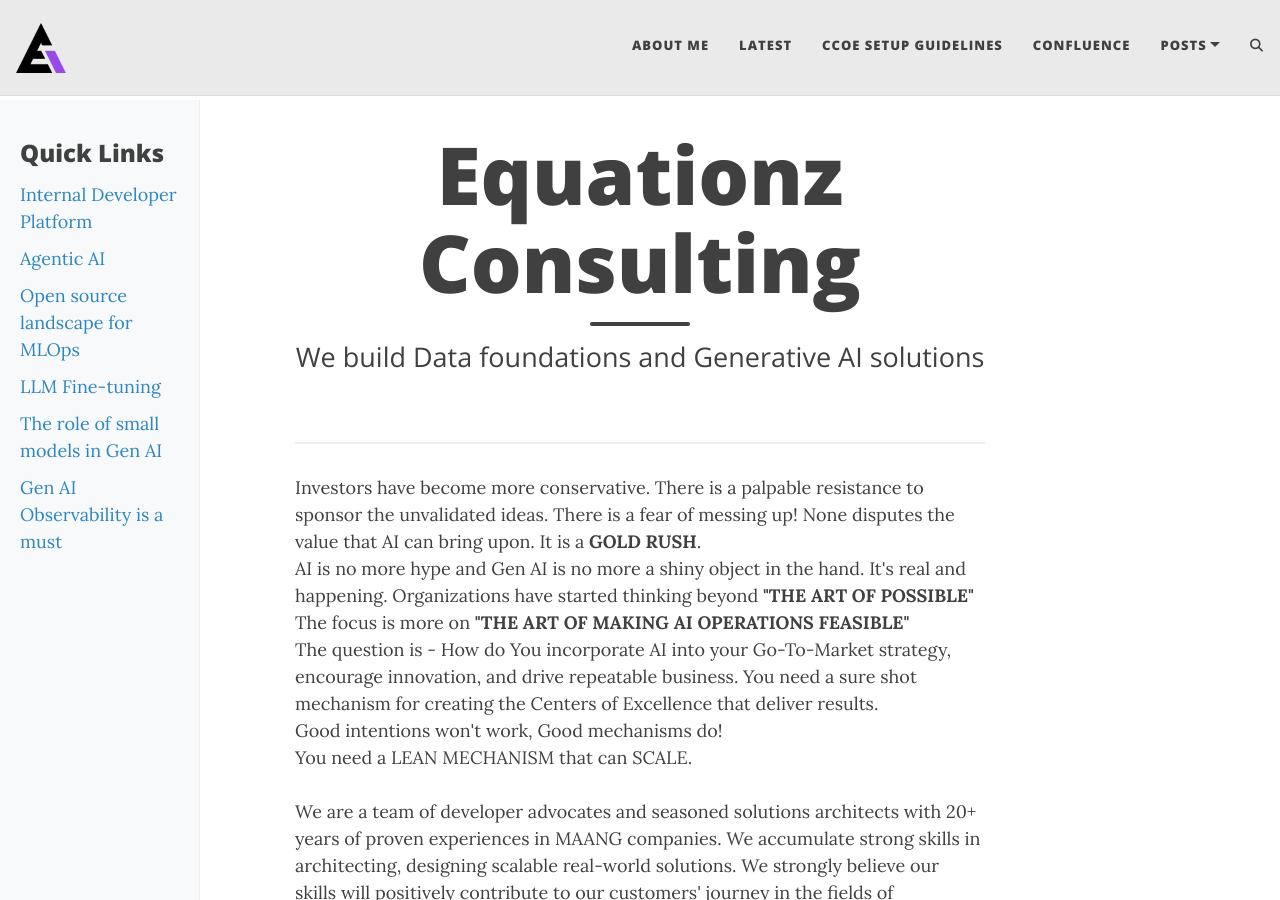
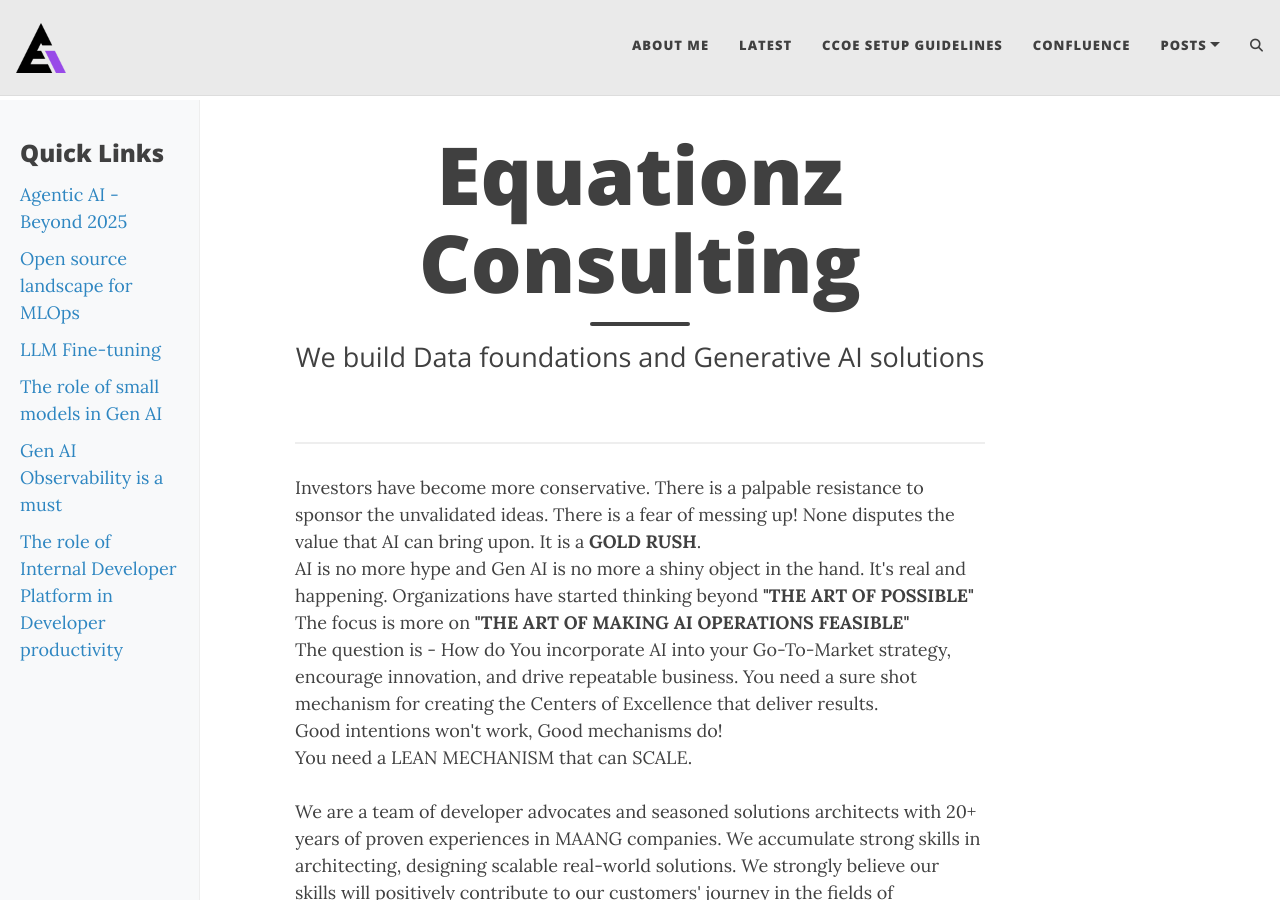
Before and after one commit to raghavendraprakash/equationz.github.io, a Jekyll site: the page built from index.html, in a window 1280 px wide and 900 px high. Built offline with Jekyll 4.4.1, drawn with Linux system fonts in a browser that asks for light colours; the list of posts is cut into pages by our own code; comment, search, counter and statistics services are not loaded.

Commit message:
Update index.html

```diff
--- a/index.html
+++ b/index.html
@@ -7,12 +7,12 @@
 <div class="nav-menu">
   <h3>Quick Links</h3>
   <ul>
-    <li><a href="">Internal Developer Platform</a></li>
-    <li><a href="">Agentic AI</a></li>
+    <li><a href="">Agentic AI - Beyond 2025</a></li>
     <li><a href="">Open source landscape for MLOps</a></li>
     <li><a href="">LLM Fine-tuning</a></li>
     <li><a href="">The role of small models in Gen AI</a></li>
     <li><a href="">Gen AI Observability is a must</a></li>
+    <li><a href="">The role of Internal Developer Platform in Developer productivity</a></li>
   </ul>
 </div>
 
```
